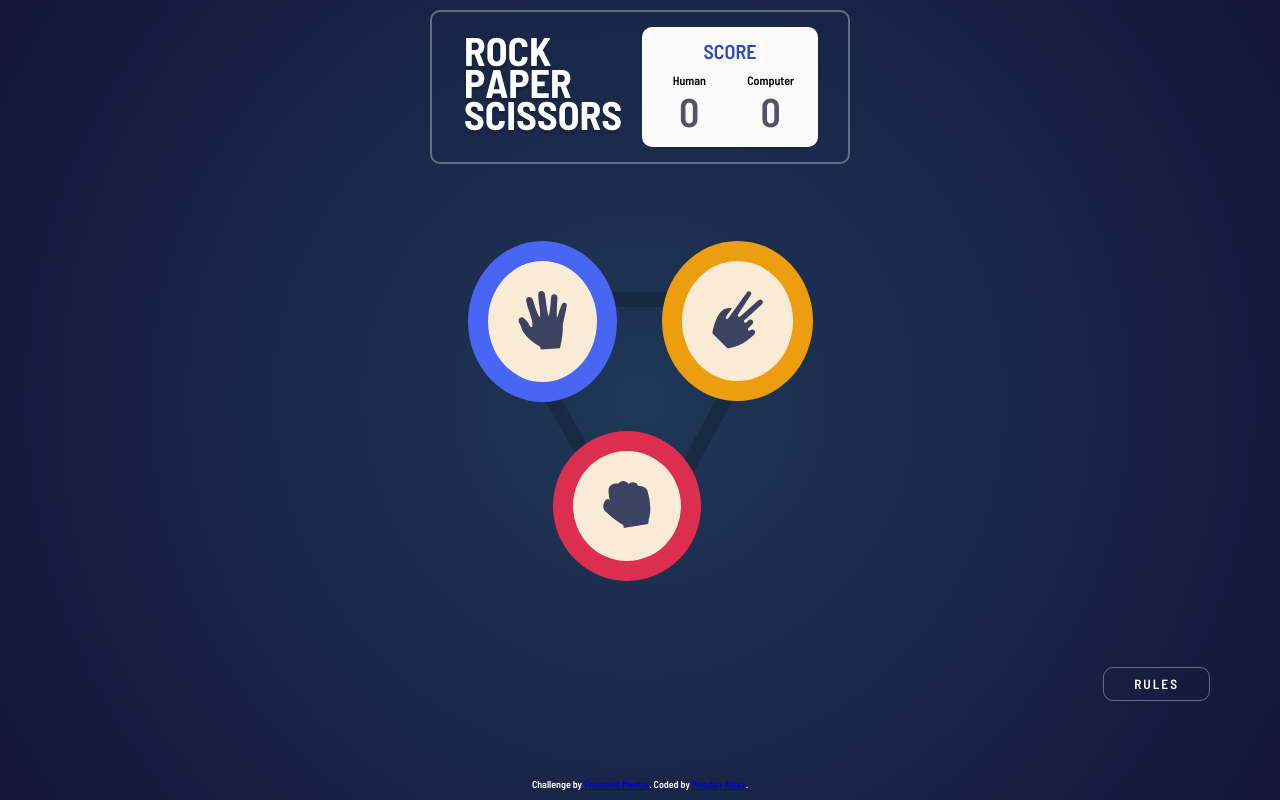
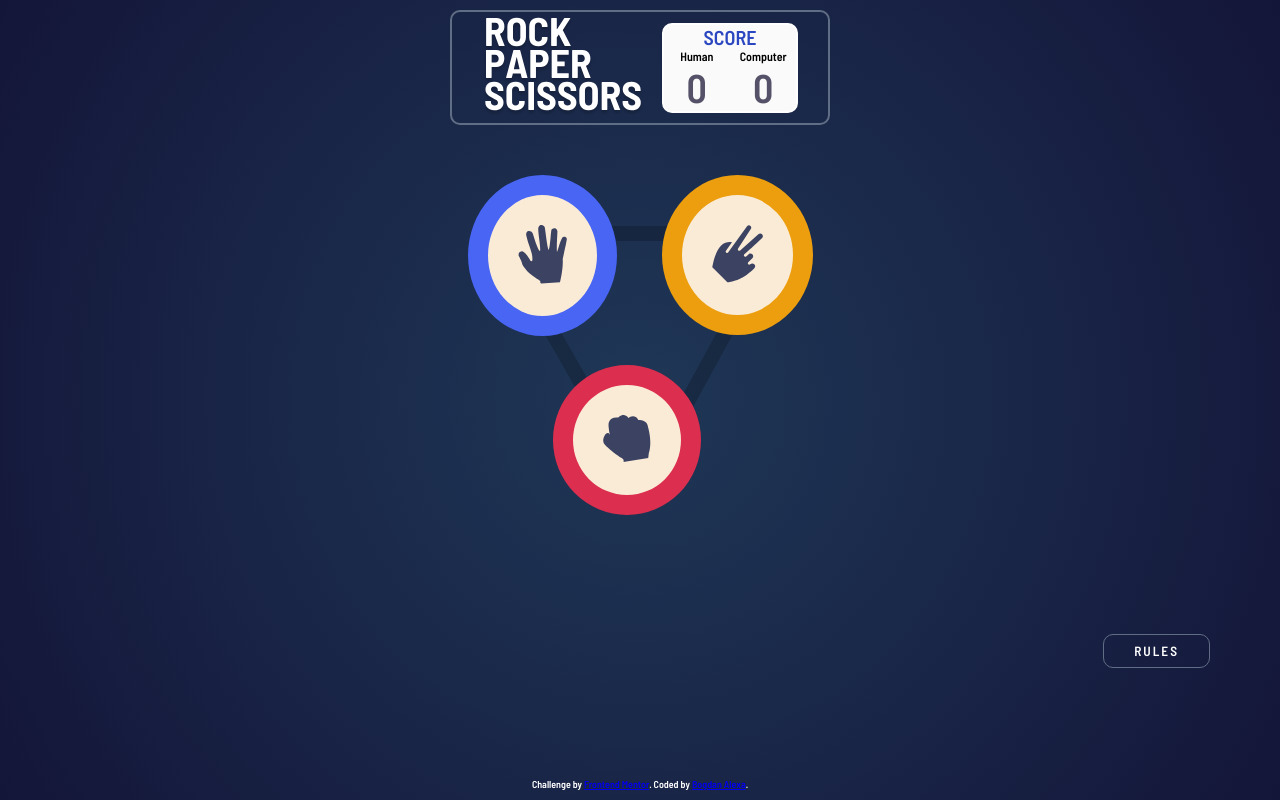
Before and after one commit to BogdanGeorgian91/RockPaperScissors_Game, a website: page index.html in a window 1280 px wide. Drawn offline with nearby package versions, Linux system fonts and the light colour scheme; files that its build step writes are made by us from their sources.

Commit message:
Update _board.scss

```diff
--- a/sass/_board.scss
+++ b/sass/_board.scss
@@ -1,8 +1,8 @@
 .board {
   border: 2px solid hsl(217, 16%, 45%);
   border-radius: 1rem;
-  padding: 1.5rem 3rem;
-  margin: 0 2rem 6rem 2rem;
+  padding: .5rem 3rem;
+  margin: 0 2rem 0 2rem;
 
   display: flex;
   justify-content: space-around;
@@ -17,6 +17,7 @@
 
   .logo {
     max-width: 11rem;
+    align-self: flex-start;
   }
 
   &__score {
@@ -27,8 +28,6 @@
     align-items: center;
     flex-wrap: wrap;
     background-color: #fafafa;
-    padding: 1rem;
-    gap: 1rem;
 
     border: 2px solid white;
 
```
